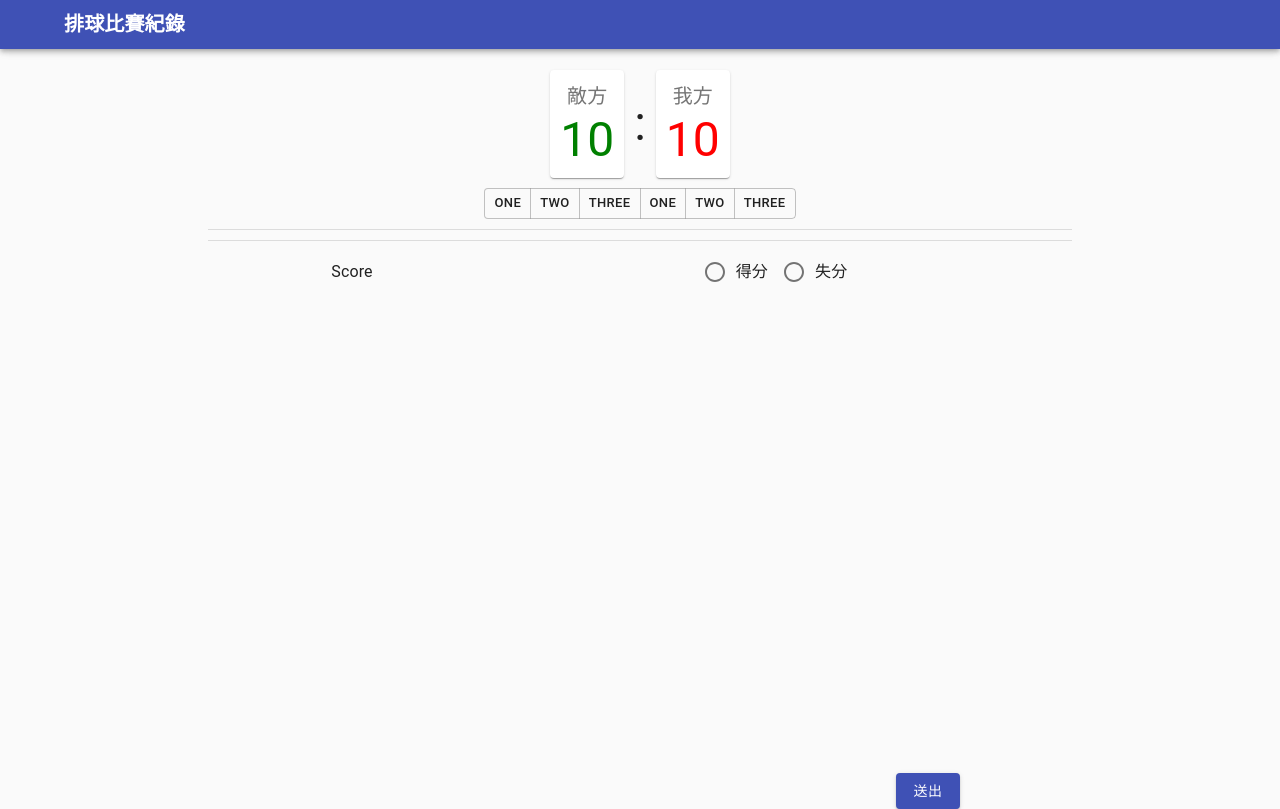
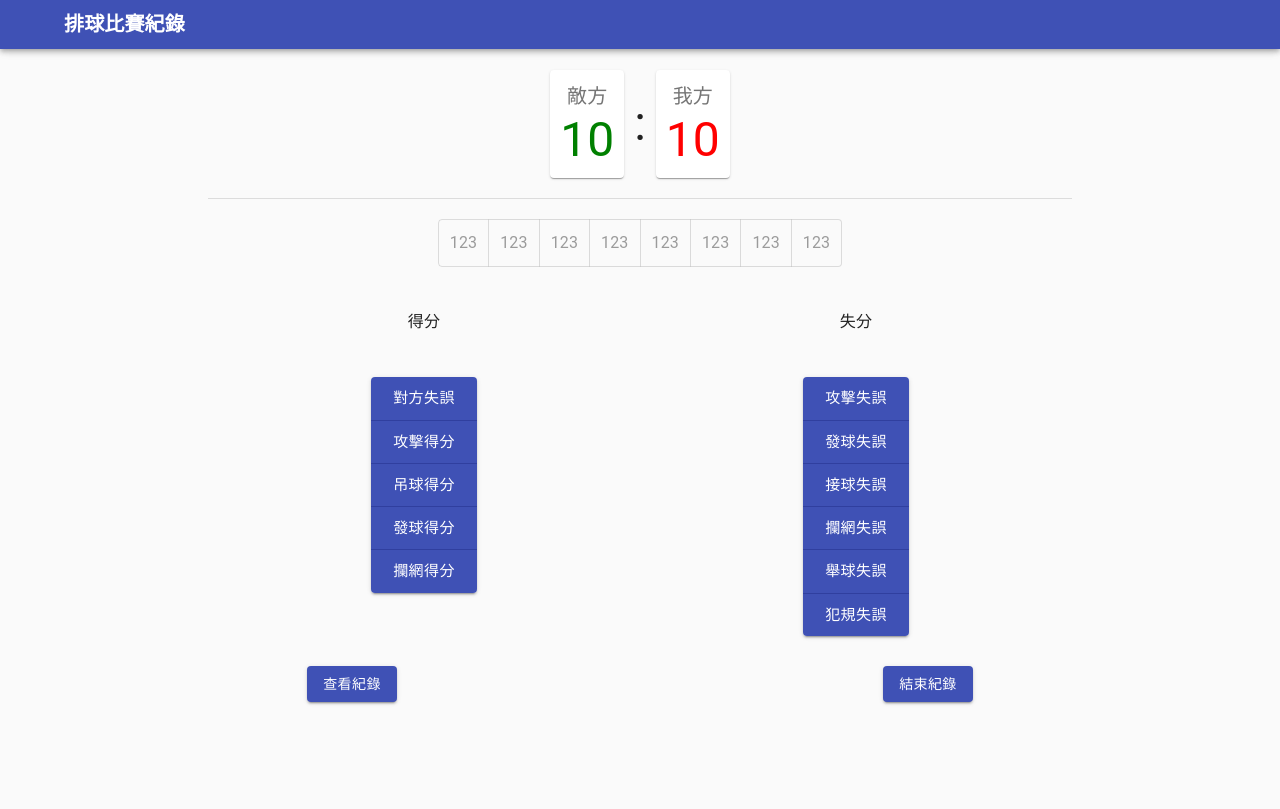
Before and after one commit to LinYunWen/volleyball-game-record, a React app: page /record in a window 1280 px wide. Built offline with nearby package versions, Linux system fonts and the light colour scheme.

Commit message:
Feature: modify the ui

```diff
--- a/src/component/RecordPage.js
+++ b/src/component/RecordPage.js
@@ -4,6 +4,8 @@ import ButtonGroup from "@material-ui/core/ButtonGroup";
 import Button from "@material-ui/core/Button";
 import Typography from "@material-ui/core/Typography";
 import Paper from "@material-ui/core/Paper";
+import ToggleButton from '@material-ui/lab/ToggleButton';
+import ToggleButtonGroup from '@material-ui/lab/ToggleButtonGroup';
 import { Divider, FormControl, FormLabel, RadioGroup, FormControlLabel, Radio, Grid } from "@material-ui/core";
 import "../scss/record.scss";
 
@@ -80,38 +82,65 @@ export class RecordPage extends React.Component {
             <Typography variant="h3" className="score-text red">10</Typography>
           </Paper>
         </Grid>
+        <Divider style={{ margin: "10px 0px 20px 0" }}/>
         <Grid container item xs={12} alignItems="center" justify="center" alignContent="center">
-          <ButtonGroup size="small" aria-label="small outlined button group">
-            <Button>One</Button>
-            <Button>Two</Button>
-            <Button>Three</Button>
-            <Button>One</Button>
-            <Button>Two</Button>
-            <Button>Three</Button>
-          </ButtonGroup>
+          <ToggleButtonGroup onChange={() => {}} exclusive>
+            <ToggleButton value="bold">
+              <Typography>123</Typography>
+            </ToggleButton>
+            <ToggleButton value="italic">
+              <Typography>123</Typography>
+            </ToggleButton>
+            <ToggleButton value="underlined">
+              <Typography>123</Typography>
+            </ToggleButton>
+            <ToggleButton value="color">
+              <Typography>123</Typography>
+            </ToggleButton>
+            <ToggleButton value="bold">
+              <Typography>123</Typography>
+            </ToggleButton>
+            <ToggleButton value="italic">
+              <Typography>123</Typography>
+            </ToggleButton>
+            <ToggleButton value="underlined">
+              <Typography>123</Typography>
+            </ToggleButton>
+            <ToggleButton value="color">
+              <Typography>123</Typography>
+            </ToggleButton>
+          </ToggleButtonGroup>
         </Grid>
-        <Divider style={{ margin: "10px 0" }}/>
-
-        <Divider style={{ margin: "10px 0" }}/>
         <Grid container className="text-center">
-          <Grid item xs={4} className="margin-auto">
-            <Typography>Score</Typography>
+          <Grid item xs={6}>
+            <Grid container>
+              <Grid item xs={12}>
+                <Typography className="padding-top-bottom-10px">得分</Typography>
+              </Grid>
+              <Grid item xs={12}>
+                {this.genScoreAction("get")}
+              </Grid>
+            </Grid>
           </Grid>
-          <Grid item xs={8}>
-            <FormControl component="fieldset">
-              {/* <FormLabel component="legend">score</FormLabel> */}
-              <RadioGroup row aria-label="score" name="score" value={this.state.scoreValue} onChange={this.changeScore}>
-                <FormControlLabel value="get" control={<Radio />} label="得分" />
-                <FormControlLabel value="lost" control={<Radio />} label="失分" />
-              </RadioGroup>
-            </FormControl>
+          <Grid item xs={6}>
+            <Grid container>
+              <Grid item xs={12}>
+                <Typography className="padding-top-bottom-10px">失分</Typography>
+              </Grid>
+              <Grid item xs={12}>
+                {this.genScoreAction("lost")}
+              </Grid>
+            </Grid>
           </Grid>
-          <Grid container item xs={12} style={{ height: "60vh" }} alignItems="center" justify="center">
-            {this.genScoreAction()}
-          </Grid>
-          <Grid item xs={8}></Grid>
-          <Grid item xs={4}>
-            <Button variant="contained" color="primary">送出</Button>
+          <Grid container className="margin-top-20">
+            <Grid item xs={4}>
+              <Button variant="contained" color="primary">查看紀錄</Button>
+            </Grid>
+            <Grid item xs={4}>
+            </Grid>
+            <Grid item xs={4}>
+              <Button variant="contained" color="primary">結束紀錄</Button>
+            </Grid>
           </Grid>
         </Grid>
       </Container>
--- a/src/scss/base.scss
+++ b/src/scss/base.scss
@@ -12,6 +12,10 @@
 
 .margin-bottom-10 {
   margin-bottom: 10px;
+}
+
+.margin-top-20 {
+  margin-top: 20px;
 }
 
 .margin-top-60 {
```
